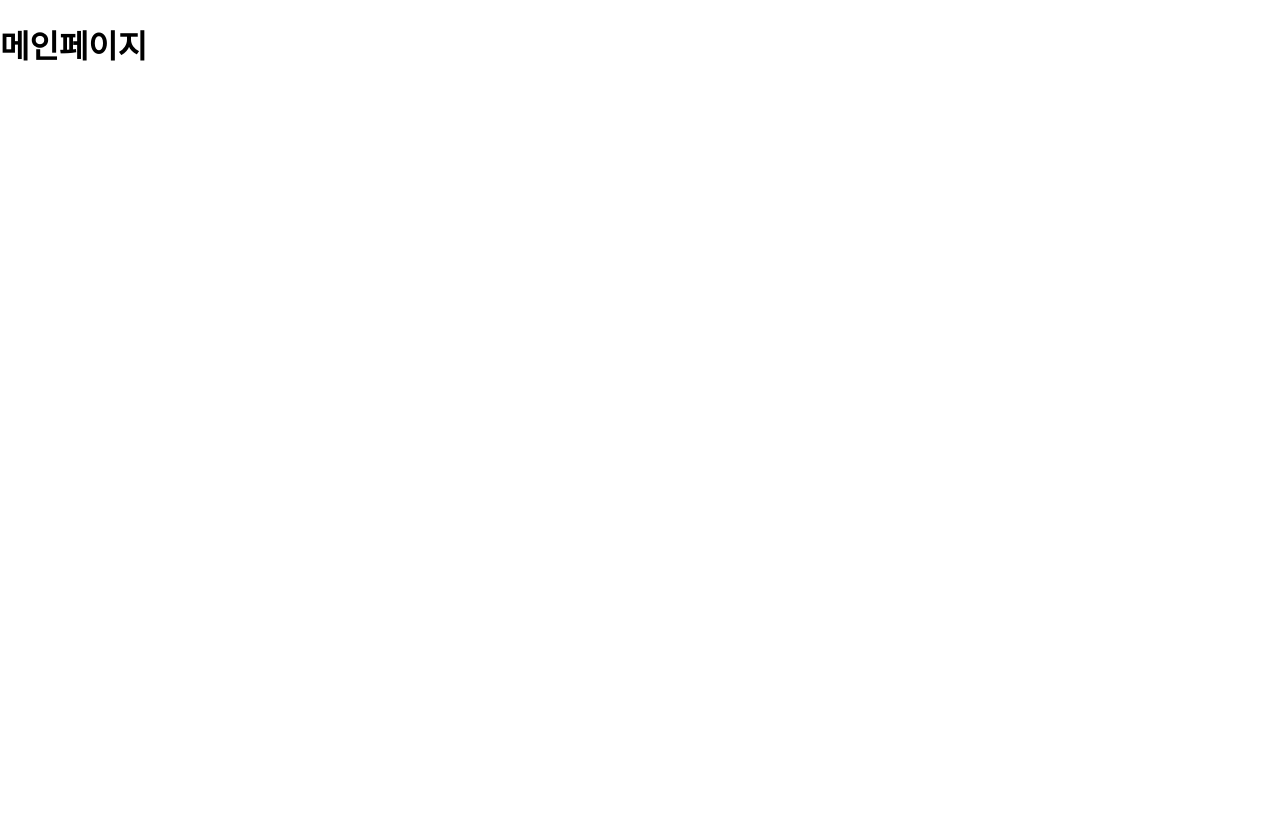
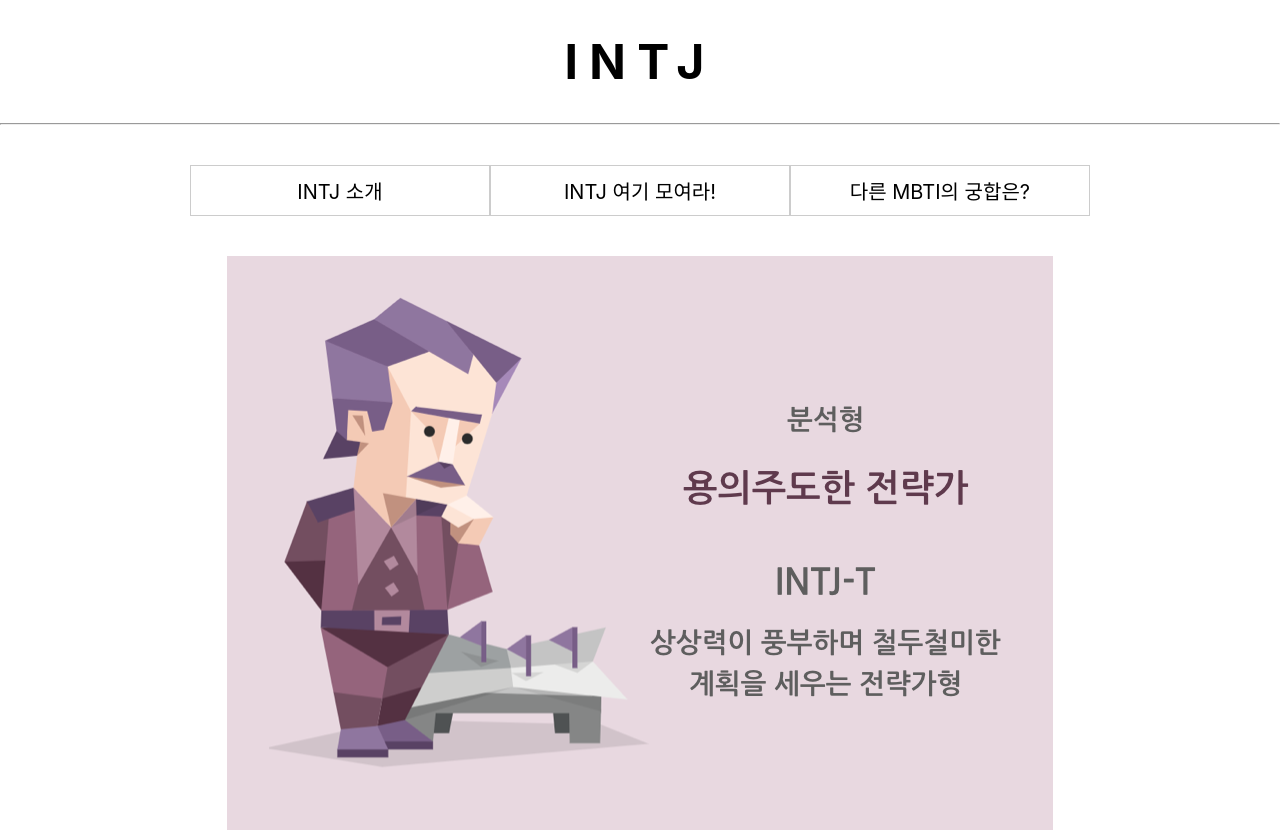
Before and after one commit to khsgsong/react_team_exam, a React (Create React App) app: page /member/2 in a window 1280 px wide. Before the commit the page ends 800 px from the top, so only its background shows below. Built offline with nearby package versions, Linux system fonts and the light colour scheme.

Commit message:
intj 탭, 이미지 추가

```diff
--- a/src/Member/Member2.js
+++ b/src/Member/Member2.js
@@ -1,9 +1,34 @@
-const Main = () => {
+import "./member2.css";
+
+const Member2 = () => {
   return (
-    <div>
-      <h1>메인페이지</h1>
-    </div>
+    <>
+      <div className="wrap">
+        <div className="title-wrap">
+          <h1 className="title">INTJ</h1>
+          <hr></hr>
+        </div>
+
+        <div className="tab">
+          <ul>
+            <li>
+              <a>INTJ 소개</a>
+            </li>
+            <li>
+              <a>INTJ 여기 모여라!</a>
+            </li>
+            <li>
+              <a>다른 MBTI의 궁합은?</a>
+            </li>
+          </ul>
+        </div>
+
+        <div className="main-img">
+          <img src="../img/intj.png"></img>
+        </div>
+      </div>
+    </>
   );
 };
 
-export default Main;
+export default Member2;
--- /dev/null
+++ b/src/Member/member2.css
@@ -0,0 +1,40 @@
+.title-wrap {
+  text-align: center;
+  font-size: 24px;
+}
+
+.title {
+  letter-spacing: 0.3cm;
+}
+
+.tab > ul {
+  list-style-type: none;
+  margin: 0 auto;
+  padding: 0;
+  overflow: hidden;
+  width: 900px;
+  margin-top: 40px;
+}
+
+.tab > ul > li {
+  float: left;
+  padding: 10px;
+  width: calc(100% / 3);
+  border: 1px solid #ccc;
+  text-align: center;
+  box-sizing: border-box;
+}
+
+.tab > ul > li > a {
+  font-size: 20px;
+}
+
+.main-img {
+  text-align: center;
+  padding-top: 40px;
+}
+
+.main-img > img {
+  margin: 0 auto;
+  transition: 3s;
+}
```
Also changed, not shown: public/img/intj.png (added).
